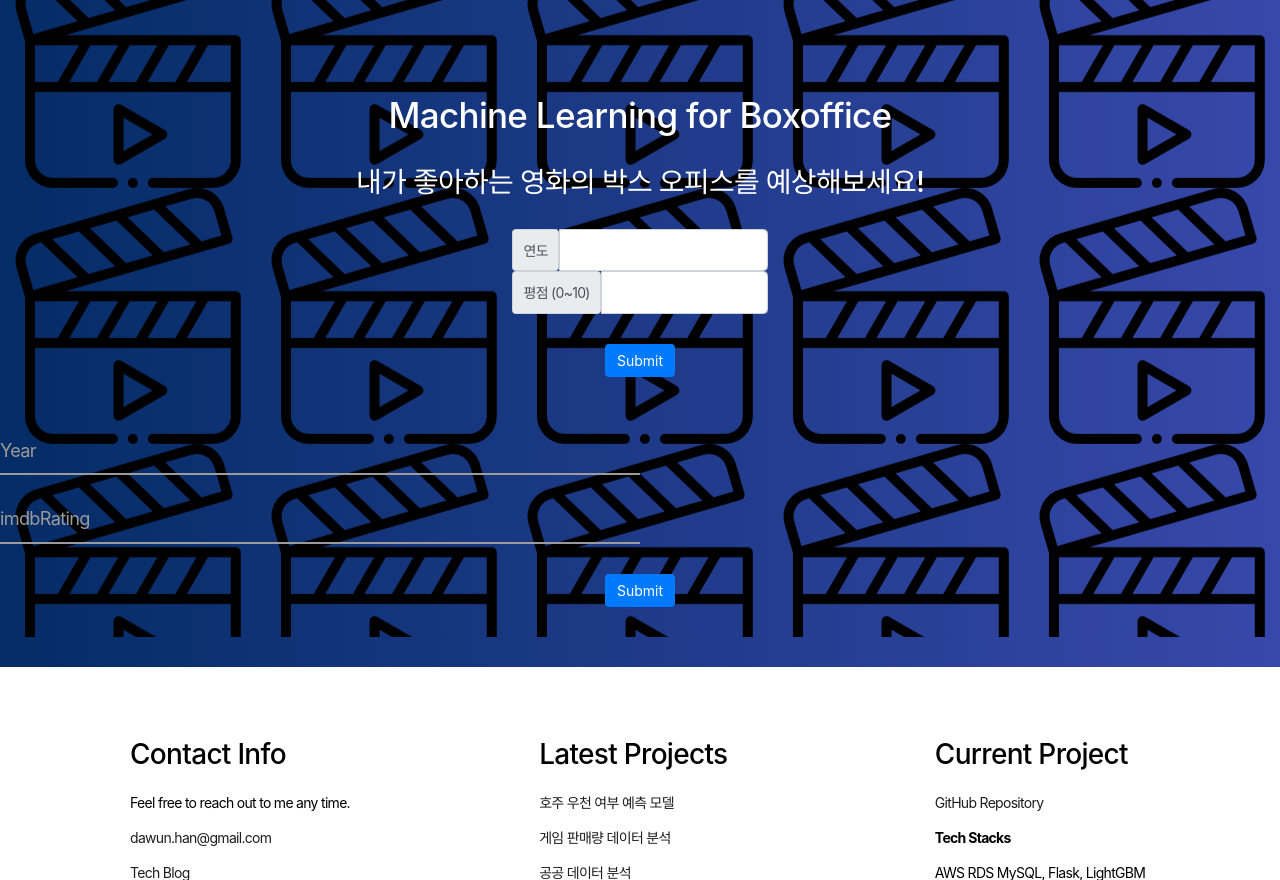
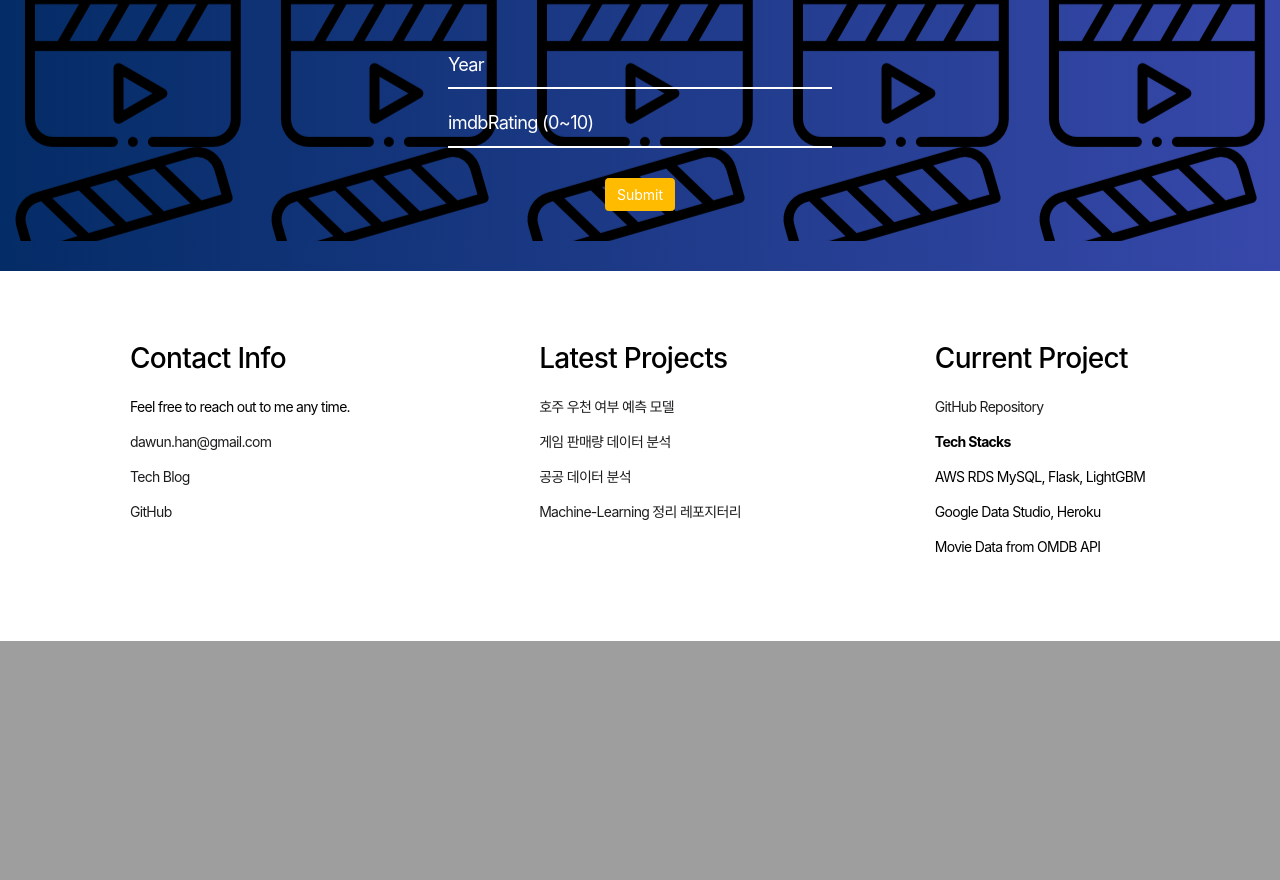
Before and after one commit to DAWUNHAN/boxOffice, a Flask app: page / in a window 1280 px wide. Shown: the part 2081-2961 px from the top of the page. After the commit the page ends 2722 px from the top, so only its background shows below. Run offline with Flask 2, Linux system fonts and the light colour scheme; parts of the project's set-up code (start-up, migrations or seed data) failed here and were passed over; some libraries are stand-ins or nearby versions.

Commit message:
Fixed front

```diff
--- a/static/css/main.css
+++ b/static/css/main.css
@@ -148,15 +148,15 @@ input.btn.btn-primary {
 .form__group {
 	position: relative;
 	padding: 15px 0 0;
-	margin-top: 10px;
-	width: 50%;
+	margin: 0 auto;
+	width: 30%;
   }
 
   .form__field {
 	font-family: inherit;
 	width: 100%;
 	border: 0;
-	border-bottom: 2px solid #9b9b9b;
+	border-bottom: 2px solid #ffffff;
 	outline: 0;
 	font-size: 1.3rem;
 	color: #fff;
@@ -179,14 +179,14 @@ input.btn.btn-primary {
 	display: block;
 	transition: 0.2s;
 	font-size: 1rem;
-	color: #9b9b9b;
+	color: #ffffff;
   }
 
   .form__field:focus {
 	padding-bottom: 6px;
 	font-weight: 700;
 	border-width: 3px;
-	border-image: linear-gradient(to right, #11998e, #38ef7d);
+	border-image: linear-gradient(to right, #e4af00, #eff939);
 	border-image-slice: 1;
   }
   .form__field:focus ~ .form__label {
@@ -195,11 +195,15 @@ input.btn.btn-primary {
 	display: block;
 	transition: 0.2s;
 	font-size: 1rem;
-	color: #11998e;
+	color: #e4af00;
 	font-weight: 700;
   }
-
   /* reset input */
-  .form__field:required, .form__field:invalid {
+.form__field:required, .form__field:invalid {
 	box-shadow: none;
   }
+.btn-primary {
+    color: #fff;
+    background-color: #ffbb00 !important;
+    border-color: #ffbb00 !important;
+}
--- a/templates/index.html
+++ b/templates/index.html
@@ -52,7 +52,7 @@
         <div class='body-ml' id="ml">
             <h1>Machine Learning for Boxoffice</h1>
             <h2>내가 좋아하는 영화의 박스 오피스를 예상해보세요!</h2>
-            <form action="/#ml" method = "POST">
+            <!-- <form action="/#ml" method = "POST">
                 <div class="input-group input-group-lg">
                     <span class="input-group-text" id="inputGroup-sizing-lg">연도</span>
                     <input type="text" class="form-control" name = "Year" aria-label="Sizing example input" aria-describedby="inputGroup-sizing-lg" >
@@ -61,10 +61,8 @@
                     <span class="input-group-text" id="inputGroup-sizing-lg">평점 (0~10)</span>
                     <input type="text" class="form-control" name = "imdbRating" aria-label="Sizing example input" aria-describedby="inputGroup-sizing-lg">
                   </div>
-                <!-- <p>Year <input type = "text" name = "Year" /></p>
-                <p>imdbRating <input type = "text" name = "imdbRating" /></p> -->
                 <input type="submit" class="btn btn-primary"></button>
-            </form>
+            </form> -->
             <form action="/#ml" method = "POST">
               <div class="form__group field">
                 <input type="input" class="form__field" placeholder="Year" name="Year" id='Year' required />
@@ -72,11 +70,10 @@
               </div>
               <div class="form__group field">
                 <input type="input" class="form__field" placeholder="imdbRating" name="imdbRating" id='imdbRating' required />
-                <label for="imdbRating" class="form__label">imdbRating</label>
+                <label for="imdbRating" class="form__label">imdbRating (0~10)</label>
               </div>
               <input type="submit" class="btn btn-primary"></button>
             </form>
-
             <div class="body-ml-pred">
               {% if pred_office %}
               <h1>예상 수입: ${{pred_office}}</h1>
```
